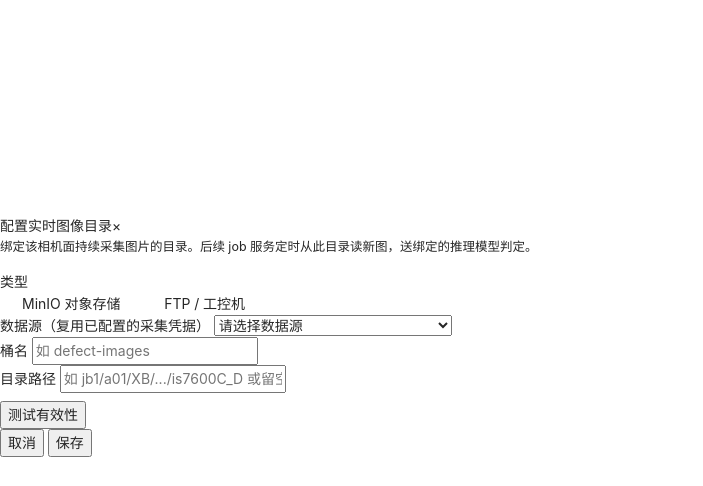
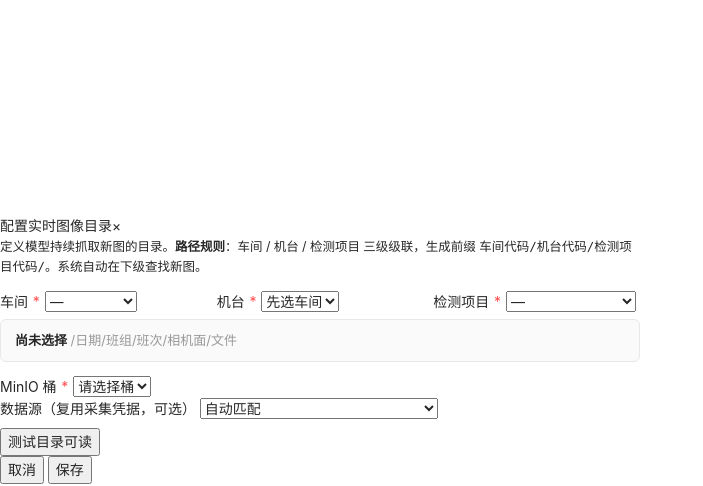
Before and after one commit to weiqisen/analyse_platform, a Flask app: page /model in a window 1280 px wide. Shown: the part 1226-1712 px from the top of the page, without its empty margins (0-703 px from the left). Before the commit the page ends 1683 px from the top, so only its background shows below. Run offline with Flask 2, Linux system fonts and the light colour scheme; the visitor is signed in with stand-in values (Sample User, id 1); data that the repository does not hold is empty.

Commit message:
实时目录配置：桶名下拉 + 路径级联规则引擎

```diff
--- a/app/app.py
+++ b/app/app.py
@@ -2480,9 +2480,25 @@ def model():
         elif tc and tc["sys_addr"]:
             sources.append({"line_id": l["id"], "line": l["name"], "type": "ftp",
                             "addr": tc["sys_addr"], "dir": tc["ng_dir"]})
+    # 车间+机台：供路径规则引擎级联选择
+    workshops_list = [dict(w) for w in db.execute("SELECT * FROM workshops WHERE status=1 ORDER BY id").fetchall()]
+    lines_list = [dict(l) for l in db.execute("SELECT * FROM prod_lines WHERE status=1 ORDER BY workshop, name").fetchall()]
+    # 列出 MinIO 现有桶（供桶名下拉）
+    buckets = []
+    try:
+        scfg0 = db.execute("SELECT DISTINCT sc.* FROM storage_config sc "
+                           "JOIN prod_lines l ON l.id=sc.line_id WHERE l.status=1 "
+                           "AND sc.server_addr<>'' LIMIT 1").fetchone()
+        if scfg0:
+            s3, _ = get_s3(scfg0)
+            buckets = sorted([b["Name"] for b in s3.list_buckets().get("Buckets", [])])
+    except Exception:
+        pass
     return render_template("model.html", det_items=det_items, cur_det=cur_det,
                            brands=brands, cur_brand=cur_brand,
-                           rows=rows, pg=pg, cs_online=cs_online, sources=sources, active="model")
+                           rows=rows, pg=pg, cs_online=cs_online, sources=sources,
+                           workshops_list=workshops_list, lines_list=lines_list,
+                           buckets=buckets, active="model")
 
 
 @app.route("/model/bind", methods=["POST"])
--- a/app/templates/model.html
+++ b/app/templates/model.html
@@ -103,35 +103,72 @@
 </div></div>
 
 <div class="modal-mask" id="rtModal">
-  <div class="modal" style="width:560px;max-width:94vw">
+  <div class="modal" style="width:640px;max-width:94vw">
     <div class="modal-head"><span id="rtTitle">配置实时图像目录</span><span class="close" onclick="closeModal('rtModal')">×</span></div>
     <form method="post" action="{{ url_for('model_rtdir_save') }}" id="rtForm">
       <input type="hidden" name="unit_id" id="rt_unit_id">
+      <input type="hidden" name="rt_path" id="rt_path">
+      <input type="hidden" name="rt_type" id="rt_type_hidden" value="minio">
       <div class="modal-body">
         <div style="font-size:12.5px;color:var(--text-secondary);margin-bottom:14px">
-          绑定该相机面持续采集图片的目录。后续 job 服务定时从此目录读新图，送绑定的推理模型判定。
+          定义模型持续抓取新图的目录。<b>路径规则</b>：车间 / 机台 / 检测项目 三级级联，生成前缀
+          <code>车间代码/机台代码/检测项目代码/</code>。系统自动在下级查找新图。
         </div>
-        <div class="form-item"><label>类型</label>
-          <div class="form-inline">
-            <label class="mode-radio"><input type="radio" name="rt_type" value="minio" onchange="rtToggle()"><span class="rdot"></span><span>MinIO 对象存储</span></label>
-            <label class="mode-radio" style="margin-left:18px"><input type="radio" name="rt_type" value="ftp" onchange="rtToggle()"><span class="rdot"></span><span>FTP / 工控机</span></label>
+
+        <div style="display:flex;gap:10px;flex-wrap:wrap">
+          <div class="form-item" style="flex:1;min-width:130px">
+            <label>车间 <span style="color:#ff4d4f">*</span></label>
+            <select class="select input" id="rt_workshop" onchange="rtBuildPath()">
+              <option value="">—</option>
+              {% for w in workshops_list %}
+              <option value="{{ w.name }}" data-code="{{ w.name }}">{{ w.name }}</option>
+              {% endfor %}
+            </select>
+          </div>
+          <div class="form-item" style="flex:1;min-width:130px">
+            <label>机台 <span style="color:#ff4d4f">*</span></label>
+            <select class="select input" id="rt_line" onchange="rtBuildPath()">
+              <option value="">先选车间</option>
+            </select>
+          </div>
+          <div class="form-item" style="flex:1;min-width:130px">
+            <label>检测项目 <span style="color:#ff4d4f">*</span></label>
+            <select class="select input" id="rt_det" onchange="rtBuildPath()">
+              <option value="">—</option>
+              {% for d in det_items %}
+              <option value="{{ d.code }}">{{ d.code }} {{ d.short_name or d.name }}</option>
+              {% endfor %}
+            </select>
           </div>
         </div>
-        <div class="form-item"><label>数据源（复用已配置的采集凭据）</label>
+
+        <div style="margin:6px 0 14px;padding:10px 14px;background:#fafafa;border:1px solid #e8e8e8;border-radius:6px;font-size:13px">
+          <span id="rt_path_text" style="color:var(--text);font-family:monospace;font-weight:600">尚未选择</span>
+          <span style="color:#999">/日期/班组/班次/相机面/文件</span>
+        </div>
+
+        <div class="form-item" id="rt_bucket_box">
+          <label>MinIO 桶 <span style="color:#ff4d4f">*</span></label>
+          <select class="select input" name="rt_bucket" id="rt_bucket">
+            <option value="">请选择桶</option>
+            {% for b in buckets %}
+            <option value="{{ b }}">{{ b }}</option>
+            {% endfor %}
+          </select>
+        </div>
+
+        <div class="form-item"><label>数据源（复用采集凭据，可选）</label>
           <select class="select input" name="rt_line_id" id="rt_line_id" onchange="rtPickSource()">
-            <option value="">请选择数据源</option>
+            <option value="">自动匹配</option>
             {% for s in sources %}
             <option value="{{ s.line_id }}" data-type="{{ s.type }}" data-bucket="{{ s.bucket or '' }}" data-dir="{{ s.dir or '' }}">
               {{ s.line }} · {{ '对象存储' if s.type=='minio' else '工控机' }} · {{ s.addr }}</option>
             {% endfor %}
           </select>
         </div>
-        <div class="form-item" id="rt_bucket_box"><label>桶名</label>
-          <input class="input" name="rt_bucket" id="rt_bucket" placeholder="如 defect-images"></div>
-        <div class="form-item"><label>目录路径</label>
-          <input class="input" name="rt_path" id="rt_path" placeholder="如 jb1/a01/XB/.../is7600C_D 或留空=根目录"></div>
+
         <div style="margin-top:8px">
-          <button class="btn btn-sm" type="button" onclick="rtTest()">测试有效性</button>
+          <button class="btn btn-sm" type="button" onclick="rtTest()">测试目录可读</button>
           <span class="test-msg" id="rt_msg" style="font-size:12.5px;margin-left:10px"></span>
         </div>
       </div>
@@ -143,38 +180,81 @@
   </div>
 </div>
 
-<style>
-  .mode-radio{position:relative;padding-left:22px;cursor:pointer;user-select:none}
-  .mode-radio>input{position:absolute;opacity:0;width:0;height:0}
-  .mode-radio .rdot{position:absolute;left:0;top:50%;margin-top:-7px;width:14px;height:14px;border-radius:50%;border:1.5px solid var(--border);background:#fff}
-  .mode-radio>input:checked + .rdot{border-color:var(--primary);background:var(--primary);box-shadow:inset 0 0 0 2.5px #fff}
-  .mode-radio>input:checked ~ *{color:var(--primary);font-weight:600}
-</style>
 <script>
+/* 预构建车间→机台映射（来自后端 lines_list） */
+var wsLines = {};
+{% for w in workshops_list %}
+  wsLines['{{ w.name }}'] = [];
+{% endfor %}
+{% for l in lines_list %}
+  var k = '{{ l.workshop }}';
+  if(!wsLines[k]) wsLines[k] = [];
+  wsLines[k].push({code:'{{ l.code }}',name:'{{ l.name }}'});
+{% endfor %}
+
 function openRt(r){
   document.getElementById('rt_unit_id').value = r.unit_id;
   document.getElementById('rt_msg').textContent = '';
-  var type = r.rt_type || 'minio';
-  document.querySelectorAll('#rtForm input[name=rt_type]').forEach(function(x){ x.checked = (x.value===type); });
+  var t = r.rt_type || 'minio';
+  document.getElementById('rt_type_hidden').value = t;
   document.getElementById('rt_line_id').value = r.rt_line_id || '';
   document.getElementById('rt_bucket').value = r.rt_bucket || '';
-  document.getElementById('rt_path').value = r.rt_path || '';
-  rtToggle();
+  // 解析已有 rt_path：车间/机台/检测项目
+  var p = (r.rt_path || '').split('/');
+  var wsSel = document.getElementById('rt_workshop');
+  wsSel.value = p[0] || '';
+  rtRebuildLines();
+  var lineSel = document.getElementById('rt_line');
+  lineSel.value = p[1] || '';
+  var detSel = document.getElementById('rt_det');
+  detSel.value = p[2] || '';
+  rtBuildPreview();
+  if(!document.getElementById('rt_bucket').value) rtPickSource();
   openModal('rtModal');
 }
-function rtToggle(){
-  var isMinio = (document.querySelector('#rtForm input[name=rt_type]:checked')||{}).value === 'minio';
-  document.getElementById('rt_bucket_box').style.display = isMinio ? '' : 'none';
+function rtRebuildLines(){
+  var ws = document.getElementById('rt_workshop').value;
+  var sel = document.getElementById('rt_line');
+  sel.innerHTML = '<option value="">' + (ws ? '选择机台' : '先选车间') + '</option>';
+  if(!ws) return;
+  var list = wsLines[ws] || [];
+  for(var i=0;i<list.length;i++){
+    var o = document.createElement('option');
+    o.value = list[i].code; o.textContent = list[i].code + ' · ' + list[i].name;
+    sel.appendChild(o);
+  }
+}
+function rtBuildPath(){
+  rtRebuildLines();
+  rtBuildPreview();
+}
+function rtBuildPreview(){
+  var ws = document.getElementById('rt_workshop').value;
+  var line = document.getElementById('rt_line').value;
+  var det = document.getElementById('rt_det').value;
+  var parts = [ws, line, det].filter(function(x){ return x; });
+  document.getElementById('rt_path_text').textContent = parts.length ? parts.join('/') + '/' : '尚未选择';
+  document.getElementById('rt_path').value = parts.join('/');
 }
 function rtPickSource(){
   var opt = document.getElementById('rt_line_id').selectedOptions[0];
   if(!opt || !opt.value) return;
-  // 按数据源类型自动选类型、回填桶名
-  var t = opt.dataset.type;
-  document.querySelectorAll('#rtForm input[name=rt_type]').forEach(function(x){ x.checked = (x.value===t); });
-  if(t==='minio' && !document.getElementById('rt_bucket').value) document.getElementById('rt_bucket').value = opt.dataset.bucket||'';
-  rtToggle();
+  // 自动匹配类型、回填桶名
+  var b = opt.dataset.bucket || '';
+  var sel = document.getElementById('rt_bucket');
+  if(!sel.value && sel.querySelector('option[value="'+b+'"]')) sel.value = b;
 }
+function rtTest(){
+  var msg = document.getElementById('rt_msg');
+  msg.textContent = '测试中…'; msg.style.color = 'var(--text-secondary)';
+  rtBuildPreview();
+  var fd = new FormData(document.getElementById('rtForm'));
+  fetch('{{ url_for("model_rtdir_test") }}', {method:'POST', body: fd})
+    .then(function(r){ return r.json(); })
+    .then(function(d){ msg.textContent = d.msg; msg.style.color = d.ok ? '#52c41a' : '#ff4d4f'; })
+    .catch(function(e){ msg.textContent = '请求失败'; msg.style.color = '#ff4d4f'; });
+}
+</script>
 function rtTest(){
   var msg = document.getElementById('rt_msg');
   msg.textContent = '测试中…'; msg.style.color = 'var(--text-secondary)';
```
